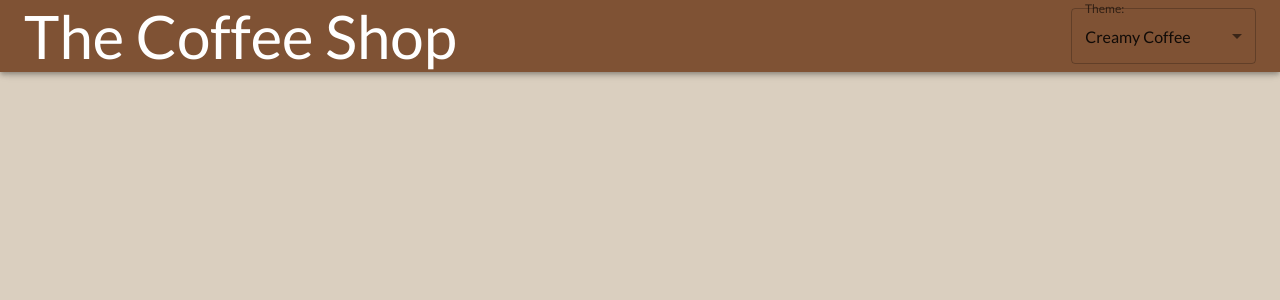
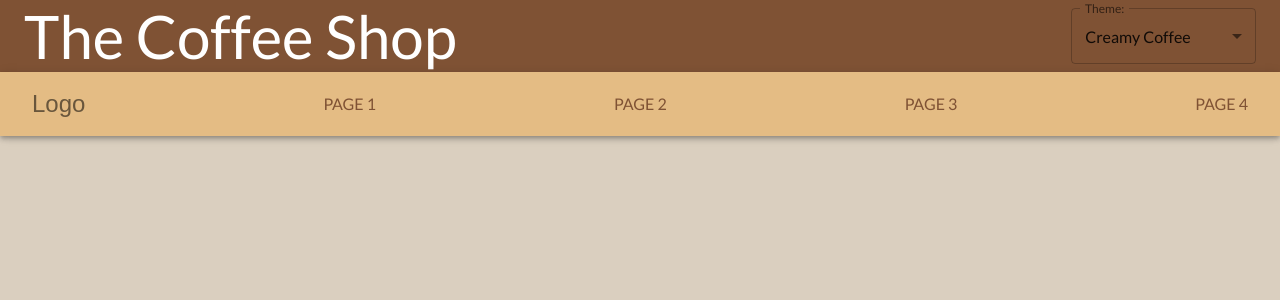
Before and after one commit to Ahmed-Sajjad111/mantis-mocha, a React (Create React App) app in the folder client/: page / in a window 1280 px wide. Shown: the top 300 px of the page. Built offline with nearby package versions, Linux system fonts and the light colour scheme.

Commit message:
add base nav styling

```diff
--- a/client/src/App.js
+++ b/client/src/App.js
@@ -1,5 +1,6 @@
 import React, { useState } from "react";
 import Footer from "./components/Footer";
+import Nav from "./components/Nav";
 import { Grid, Container, Paper, AppBar, Toolbar, Typography } from "@mui/material";
 import { Select, FormControl, MenuItem, InputLabel } from "@mui/material";
 import { ThemeProvider } from "@mui/material/styles";
@@ -8,18 +9,16 @@ import CoffeeTheme from "./themes/coffee";
 import MintTheme from "./themes/mint";
 
 function App() {
-    const [label, setLabel] = useState("");
     const [theme, setTheme] = useState(CoffeeTheme);
 
     const handleChange = (event) => {
         setTheme(event.target.value);
-        setLabel(event.target.label);
+        //need to add localstorage save to keep persistence
     };
 
     return (
         <ThemeProvider theme={theme}>
             <CssBaseline />
-
             <Container>
                 <Grid container spacing={2}>
                     <AppBar>
@@ -29,24 +28,34 @@ function App() {
                             </Typography>
                             <FormControl sx={{ width: "15%" }}>
                                 <InputLabel id="set-theme-label">Theme: </InputLabel>
+                                {/* may need to change this to textfield for better styling */}
                                 <Select
                                     labelId="select-theme-label"
+                                    label="Theme: "
                                     id="select-theme"
-                                    label={label}
                                     value={theme}
                                     onChange={handleChange}
+                                    sx={{
+                                        "& .MuiInput-root": {
+                                            "& > fieldset": {
+                                                borderColor: "blue",
+                                            },
+                                        },
+                                        "& .MuiInput-root:hover": {
+                                            "& > fieldset": {
+                                                borderColor: "blue",
+                                            },
+                                        },
+                                    }}
                                 >
-                                    <MenuItem label={"Creamy Coffee"} value={CoffeeTheme}>
-                                        Creamy Coffee
-                                    </MenuItem>
-                                    <MenuItem label={"Minty Mocha"} value={MintTheme}>
-                                        Minty Mocha
-                                    </MenuItem>
+                                    <MenuItem value={CoffeeTheme}>Creamy Coffee</MenuItem>
+                                    <MenuItem value={MintTheme}>Minty Mocha</MenuItem>
                                 </Select>
                             </FormControl>
                         </Toolbar>
                     </AppBar>
                 </Grid>
+                <Nav />
                 <Paper>Main</Paper>
                 <Footer />
             </Container>
--- a/client/src/components/Nav/index.js
+++ b/client/src/components/Nav/index.js
@@ -0,0 +1,30 @@
+import React, { useState } from "react";
+import {
+    AppBar,
+    Toolbar,
+    IconButton,
+    Typography,
+    Button,
+    Grid
+} from "@mui/material";
+
+const pages = ["Page 1", "Page 2", "Page 3", "Page 4"];
+
+function Nav() {
+    return (
+        <AppBar position="fixed" color="secondary" sx={{ mt: 9 }}>
+            <Grid>
+                <Toolbar sx={{ display: "flex", justifyContent:"space-between"}}>
+                    <IconButton>Logo</IconButton>
+                        {pages.map((page) => (
+                            <Button key={page}>
+                                <Typography textAlign="center">{page}</Typography>
+                            </Button>
+                        ))}
+                </Toolbar>
+            </Grid>
+        </AppBar>
+    );
+}
+
+export default Nav;
--- a/client/src/themes/coffee.js
+++ b/client/src/themes/coffee.js
@@ -8,7 +8,7 @@ const coffeeTheme = responsiveFontSizes(createTheme({
       main: '#7f5234',
     },
     secondary: {
-      main: '#861657',
+      main: '#e4bc84',
     },
     background: {
       default: '#dacfbf',
```
Also changed, not shown: client/src/components/Header/index.js (deleted, +0 -25 lines).
